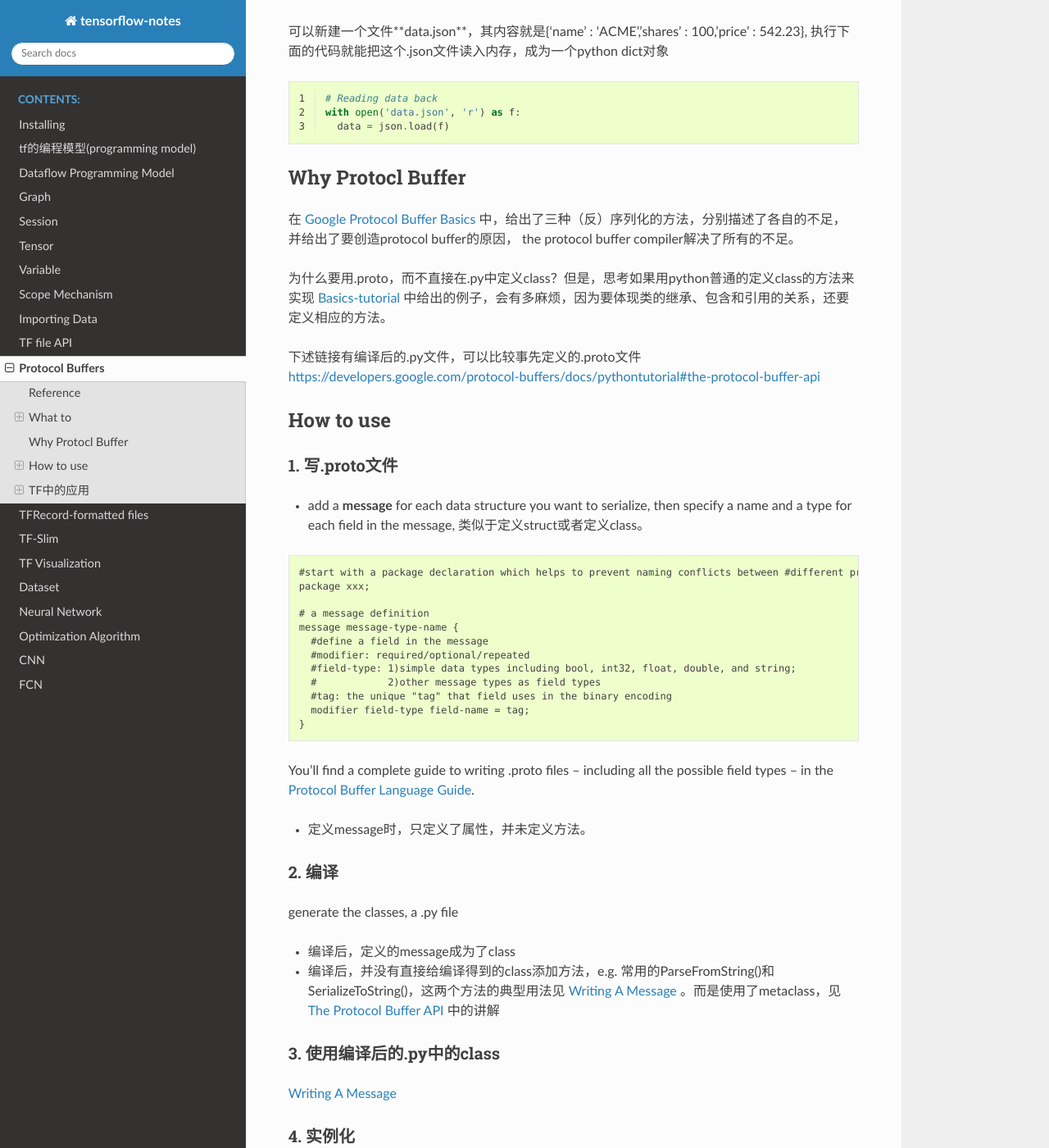
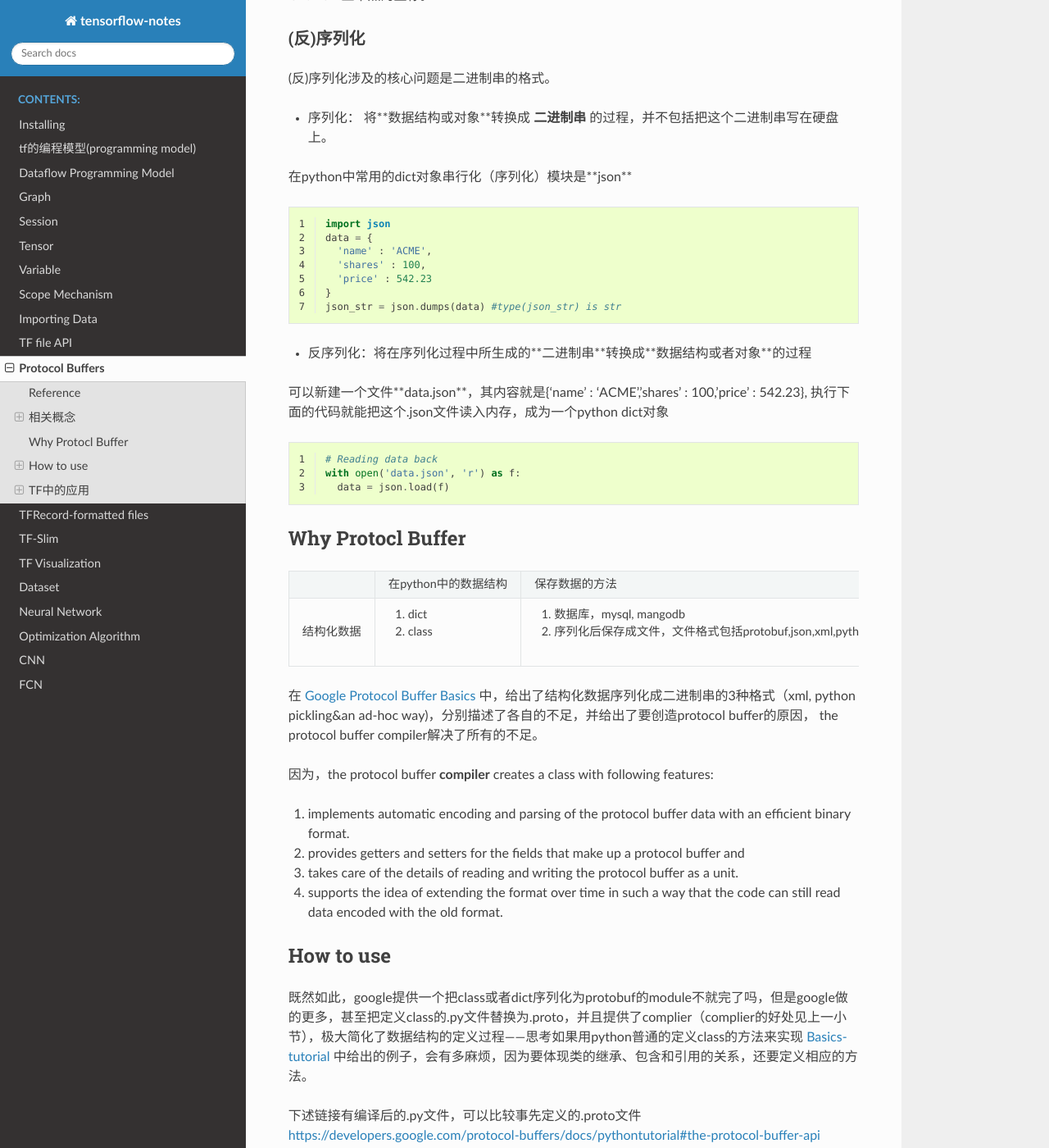
Before and after one commit to yiwenliu/tensorflow-notes, a Sphinx documentation site: the page built from source/protocol-buffer.rst, in a window 1280 px wide and 1400 px high, scrolled down 777 px. Shown: the whole window at 82% size. Built offline with Sphinx 7.4.7 and the Read the Docs theme 2.0.0, drawn with Linux system fonts in a browser that asks for light colours; some of the changed text lies outside the part shown.

Commit message:
20180826

```diff
--- a/source/protocol-buffer.rst
+++ b/source/protocol-buffer.rst
@@ -1,19 +1,34 @@
 Protocol Buffers
 ===================
-All of TensorFlow's file formats, including TFRecord-formatted files, are based on Protocol Buffers. We often refer to Protocol Buffers as protobufs.
+
+Protocol Buffers实际上是关于结构化数据（structured data）序列化和检索（serialize and retrieve）的整套解决方案，它包括了：
+
+1. 数据结构的定义，.proto文件（类似于定义python class的.py文件）
+2. compiler
+3. 定义了一个实例序列化成二进制串的格式，就像.xml文件必须写成<xml></xml>。
+4. 提供了实例序列化和反序列化的API
+
+All of TensorFlow's file formats, including TFRecord-formatted files, are based on Protocol Buffers. We often refer to Protocol Buffers as protobufs. Protobufs is to Serialize and retrieve structured data.
 
 Reference
 ----------
 Google提供了一个官方的帮助页面（本小节的内容多出自于此处）， `Protocol Buffer Basics: Python
 <https://developers.google.com/protocol-buffers/docs/pythontutorial>`_
 
-What to
---------
-Serialize and retrieve structured data.
+相关概念
+------------
+
+结构化数据
+^^^^^^^^^^^^
+例如，Each person in a address book has a name, an ID, an email address, and a contact phone number.
+
+例如，MTCNN的训练数据集中，每一条数据包括图片本身，face bondary box四个点的坐标，face landmark五个点的坐标。
 
 (反)序列化
-^^^^^^^^^^^
-- 序列化： 将**数据结构或对象**转换成 **二进制串** 的过程
+^^^^^^^^^^^^
+(反)序列化涉及的核心问题是二进制串的格式。
+
+- 序列化： 将**数据结构或对象**转换成 **二进制串** 的过程，并不包括把这个二进制串写在硬盘上。
 
 在python中常用的dict对象串行化（序列化）模块是**json**
 
@@ -41,15 +56,29 @@
 
 Why Protocl Buffer
 ---------------------
-在 `Google Protocol Buffer Basics <https://developers.google.com/protocol-buffers/docs/pythontutorial#why-use-protocol-buffers>`_ 中，给出了三种（反）序列化的方法，分别描述了各自的不足，并给出了要创造protocol buffer的原因， the protocol buffer compiler解决了所有的不足。
++------------+----------------------+---------------------------------------------------------------------+
+|            | 在python中的数据结构 | 保存数据的方法                                                      |
++------------+----------------------+---------------------------------------------------------------------+
+| 结构化数据 | 1. dict              | 1. 数据库，mysql, mangodb                                           |
+|            | 2. class             | 2. 序列化后保存成文件，文件格式包括protobuf,json,xml,python pickle  |
++------------+----------------------+---------------------------------------------------------------------+
 
-为什么要用.proto，而不直接在.py中定义class？但是，思考如果用python普通的定义class的方法来实现 `Basics-tutorial <https://developers.google.com/protocol-buffers/docs/pythontutorial>`_ 中给出的例子，会有多麻烦，因为要体现类的继承、包含和引用的关系，还要定义相应的方法。
+在 `Google Protocol Buffer Basics <https://developers.google.com/protocol-buffers/docs/pythontutorial#why-use-protocol-buffers>`_ 中，给出了结构化数据序列化成二进制串的3种格式（xml, python pickling&an ad-hoc way)，分别描述了各自的不足，并给出了要创造protocol buffer的原因， the protocol buffer compiler解决了所有的不足。
+
+因为，the protocol buffer **compiler** creates a class with following features:
+
+1. implements automatic encoding and parsing of the protocol buffer data with an efficient binary format.
+2. provides getters and setters for the fields that make up a protocol buffer and
+3. takes care of the details of reading and writing the protocol buffer as a unit.
+4. supports the idea of extending the format over time in such a way that the code can still read data encoded with the old format.
+
+How to use
+-------------
+既然如此，google提供一个把class或者dict序列化为protobuf的module不就完了吗，但是google做的更多，甚至把定义class的.py文件替换为.proto，并且提供了complier（complier的好处见上一小节），极大简化了数据结构的定义过程——思考如果用python普通的定义class的方法来实现 `Basics-tutorial <https://developers.google.com/protocol-buffers/docs/pythontutorial>`_ 中给出的例子，会有多麻烦，因为要体现类的继承、包含和引用的关系，还要定义相应的方法。
 
 下述链接有编译后的.py文件，可以比较事先定义的.proto文件
 https://developers.google.com/protocol-buffers/docs/pythontutorial#the-protocol-buffer-api
 
-How to use
--------------
 1. 写.proto文件
 ^^^^^^^^^^^^^^^^^^
 
```
Also changed, not shown: source/importing_data.rst (+22 -18 lines), source/opt_ algorithm.rst (+10 -4 lines), source/tfrecord.rst (+13 -8 lines).
